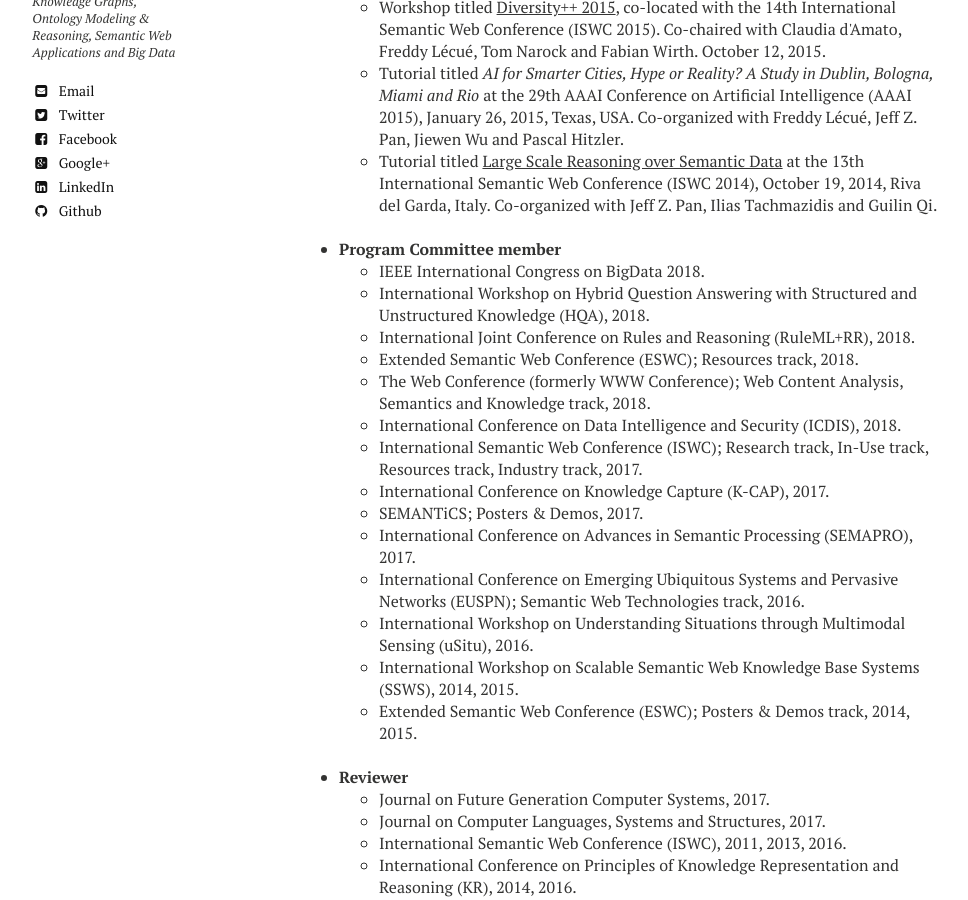
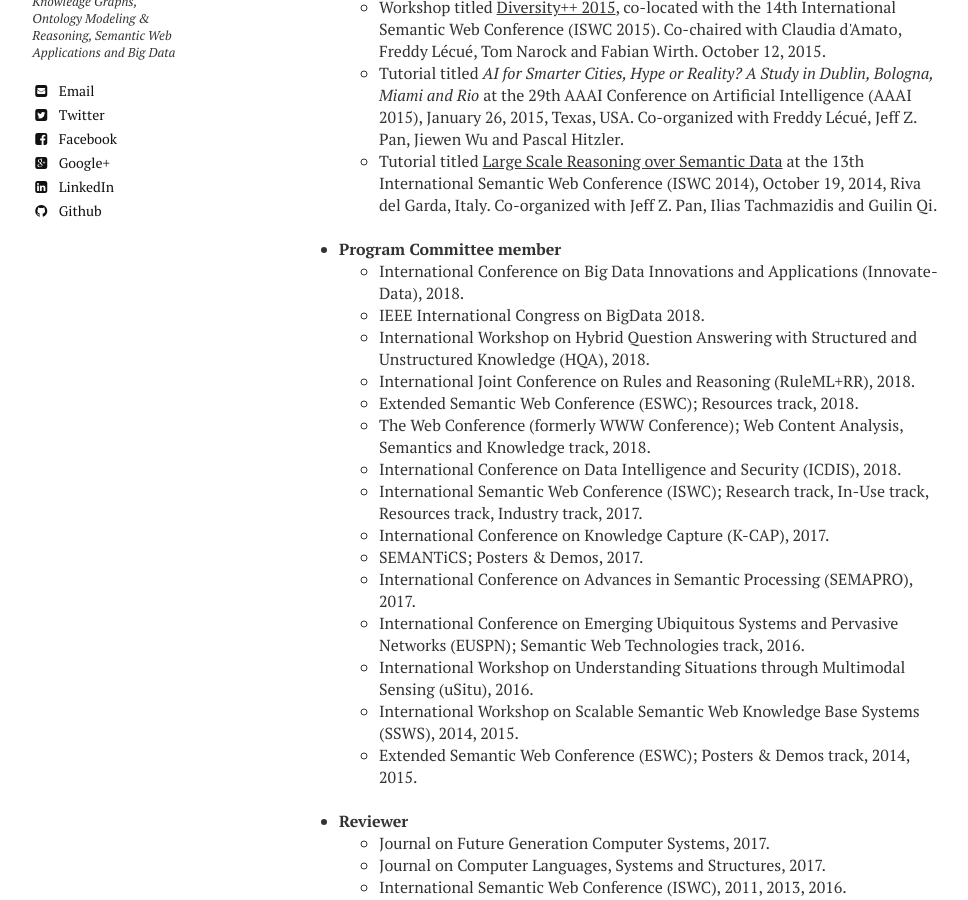
Before and after one commit to raghavam/raghavam.github.io, a Jekyll site: the page built from awards-activities.md, in a window 1280 px wide and 900 px high, scrolled down 348 px. Shown: the whole window, without its empty margins (21-989 px from the left). Built offline with Jekyll 4.4.1, drawn with Linux system fonts in a browser that asks for light colours; nearby versions of some CDN libraries.

Commit message:
added PC activity

```diff
--- a/awards-activities.md
+++ b/awards-activities.md
@@ -13,6 +13,7 @@ share: false
 &nbsp;
 
 * **Program Committee member**
+  * International Conference on Big Data Innovations and Applications (Innovate-Data), 2018.
   * IEEE International Congress on BigData 2018.
   * International Workshop on Hybrid Question Answering with Structured and Unstructured Knowledge (HQA), 2018.
   * International Joint Conference on Rules and Reasoning (RuleML+RR), 2018.
```
